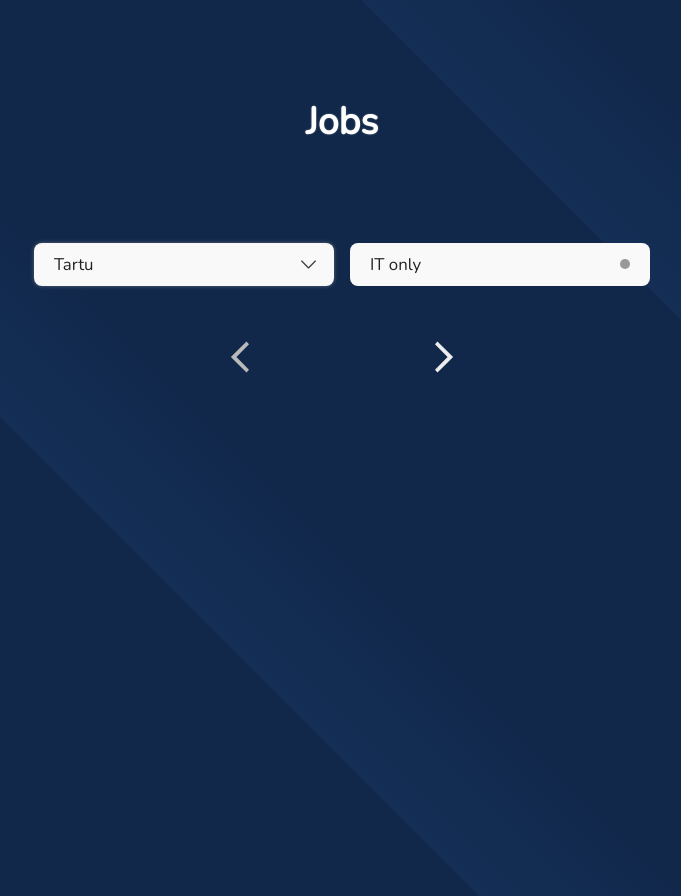
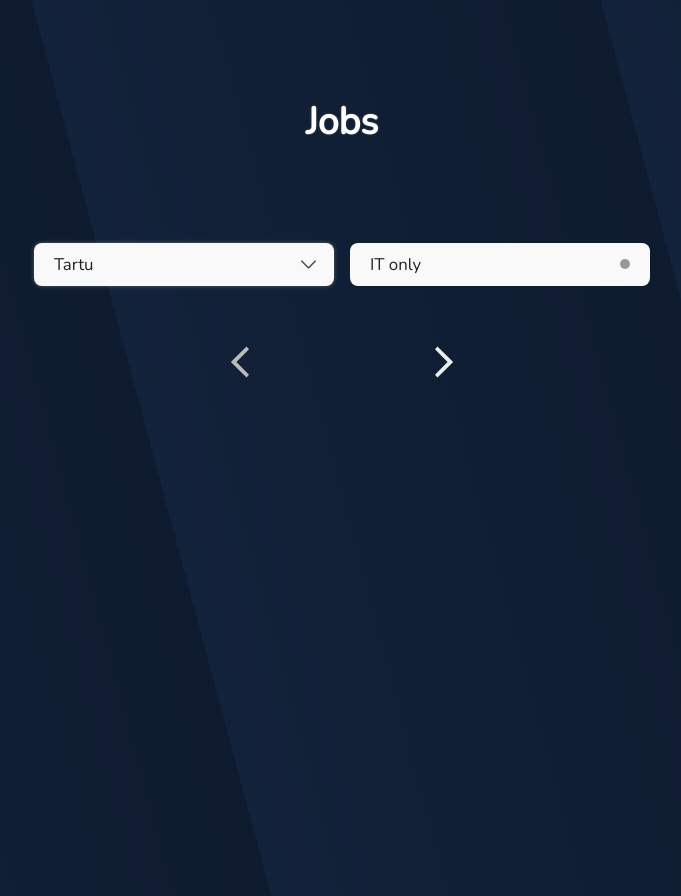
Before and after one commit to Mairo022/job_scraper, a PHP site: page / in a window 1280 px wide. Shown: the whole page, without its empty margins (298-979 px from the left). Run offline with PHP 8.4, Linux system fonts and the light colour scheme; data that the repository does not hold is empty.

Commit message:
Style adjustments

```diff
--- a/frontend/index.php
+++ b/frontend/index.php
@@ -21,7 +21,7 @@
   <head>
     <meta charset="UTF-8">
     <meta name="viewport" content="width=device-width, initial-scale=1.0">
-    <link rel="stylesheet" href="./style.css">
+    <link rel="stylesheet" href="./style.css?v102">
     <link rel="icon" href="./favicon.ico" type="image/x-icon">
     <script defer src="script.js"></script>
     <title>Jobs</title>
--- a/frontend/style.css
+++ b/frontend/style.css
@@ -2,10 +2,10 @@
 
 body {
     background: repeating-linear-gradient(
-            45deg,
-            #142e55 0px,
-            #11284b 150px,
-            #11284b 550px
+            75deg,
+            hsl(216, 52%, 15%) 0px,
+            hsl(216, 53%, 14%) 150px,
+            hsl(216, 53%, 12%) 550px
     );
     font-family: 'Nunito', "Noto Sans", Tahoma, sans-serif;
     font-size: 0.9em;
@@ -33,6 +33,7 @@ body {
     gap: 20px 1rem;
     margin: 6rem 0 2.5rem;
     justify-content: center;
+    flex-wrap: wrap;
 }
 
 .it_filter {
@@ -41,7 +42,7 @@ body {
     display: block;
     box-sizing: border-box;
     height: fit-content;
-    width: 100%;
+    flex: 1 1 120px;
     max-width: 300px;
     padding: 10px 20px;
     border-radius: 8px;
@@ -79,6 +80,7 @@ body {
 .location-menu {
     position: relative;
     width: 100%;
+    flex: 1 1 250px;
     max-width: 300px;
     font-size: 1.17em;
 }
@@ -112,7 +114,7 @@ body {
 }
 
 .location__options {
-    top: 73px;
+    top: 70px;
     position: absolute;
     width: calc(100% - 20px);
     height: 0;
@@ -219,14 +221,14 @@ ul {
 }
 
 .jobs__paging {
-    margin: 30px 0 25px;
-    padding: 15px 0;
+    margin: 1rem 0 2rem;
     text-align: center;
 }
 
 .jobs__paging__page {
     display: inline-block;
     width: 40%;
+    padding: 20px 0;
     max-width: 200px;
     text-decoration: none;
     color: #EEE;
```
